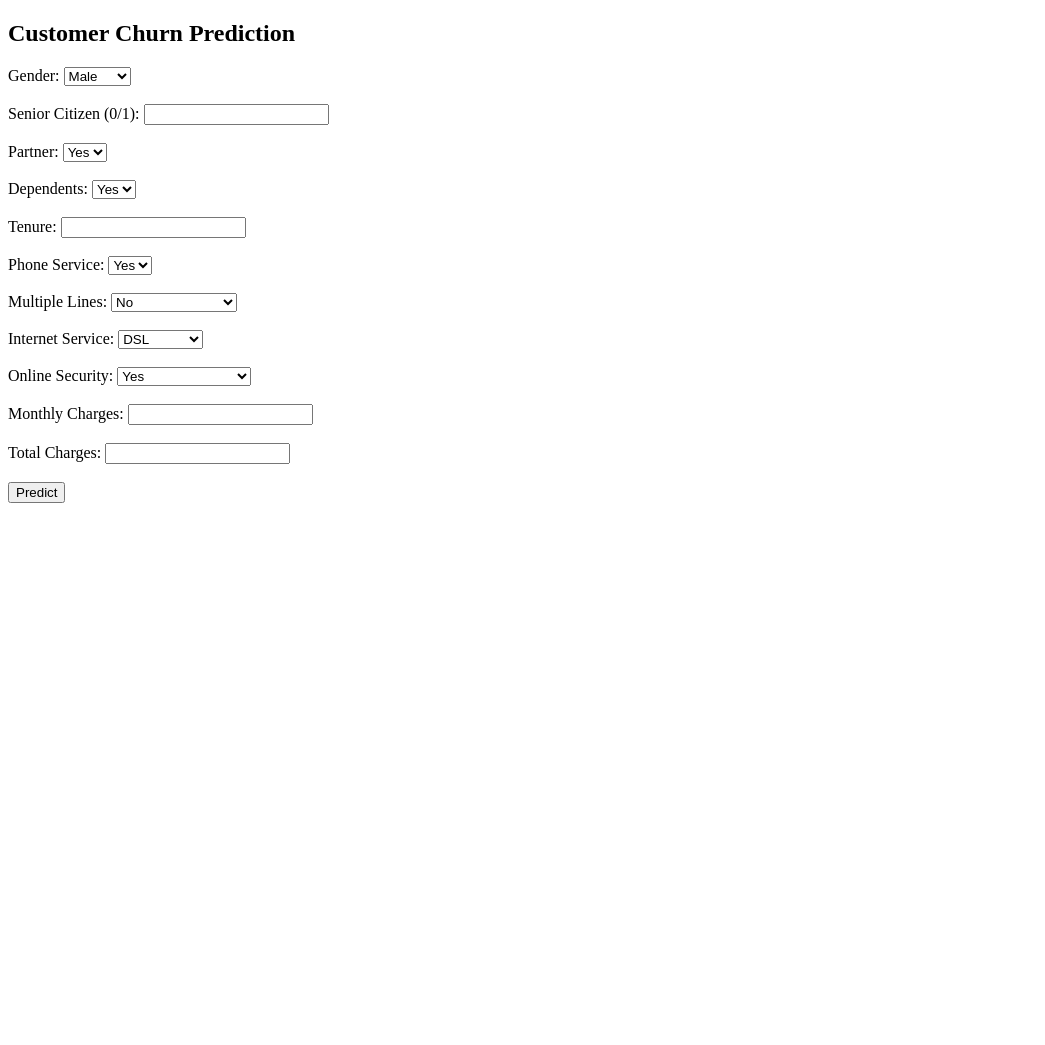
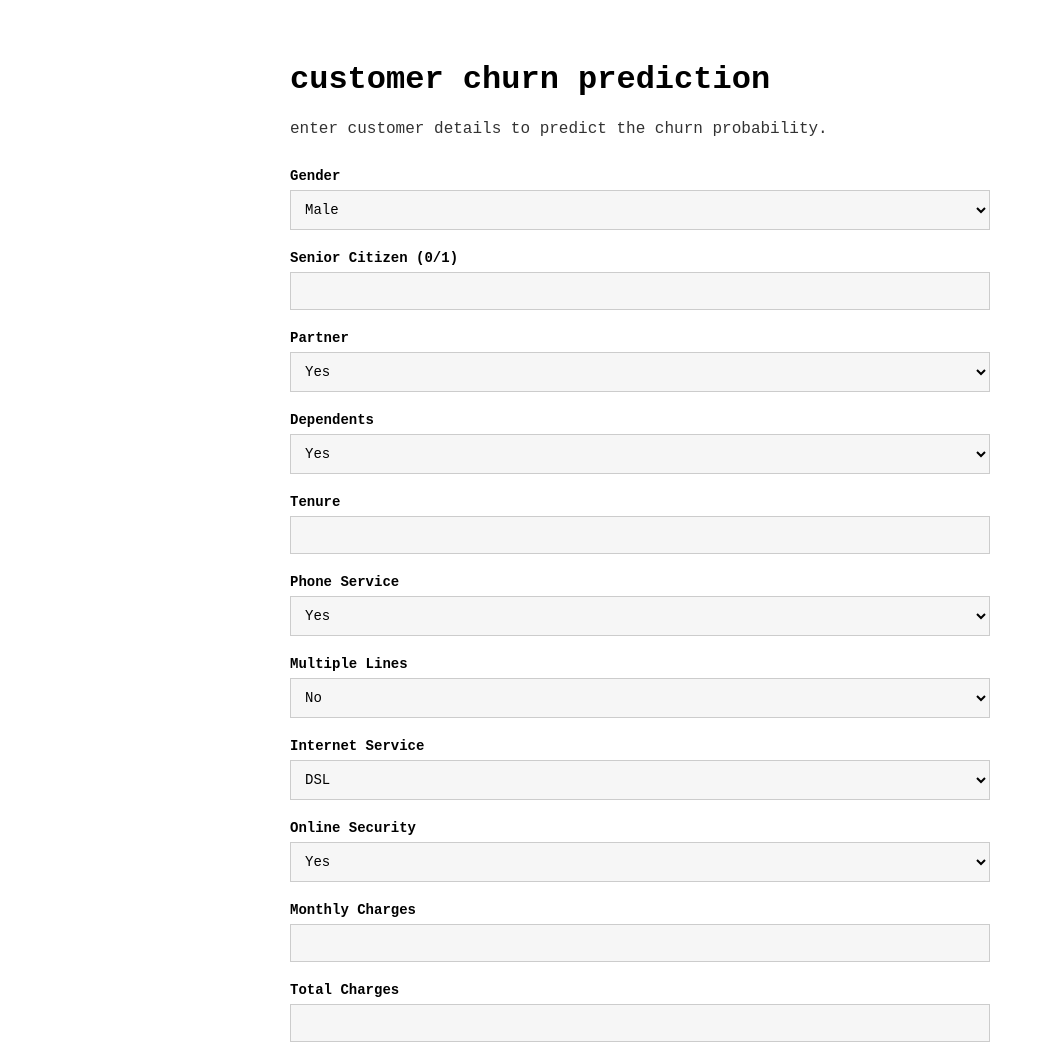
Before and after one commit to Abid1803/churner, a plain HTML site: page frontend/index.html in a window 1280 px wide. Shown: the top 1045 px of the page, without its empty margins (0-1045 px from the left). Before the commit the page ends 800 px from the top, so only its background shows below. Drawn offline with Linux system fonts and the light colour scheme; a web font is replaced by a local one.

Commit message:
UI update

```diff
--- a/frontend/index.html
+++ b/frontend/index.html
@@ -2,61 +2,105 @@
 <html>
 <head>
   <title>Churn Predictor</title>
+
+  <!-- Font -->
+  <link href="https://fonts.cdnfonts.com/css/jetbrains-mono-2" rel="stylesheet">
+
+  <!-- CSS -->
+  <link rel="stylesheet" href="style.css">
 </head>
 
 <body>
-  <h2>Customer Churn Prediction</h2>
+  <div class="container">
+
+    <h1>customer churn prediction</h1>
+    <p>enter customer details to predict the churn probability.</p>
 
     <form id="form">
-    <label>Gender:</label>
+
+      <div class="form-group">
+        <label>Gender</label>
         <select id="gender">
           <option>Male</option>
           <option>Female</option>
-    </select><br><br>
+        </select>
+      </div>
 
-    <label>Senior Citizen (0/1):</label>
-    <input type="number" id="SeniorCitizen"><br><br>
+      <div class="form-group">
+        <label>Senior Citizen (0/1)</label>
+        <input type="number" id="SeniorCitizen">
+      </div>
 
-    <label>Partner:</label>
-    <select id="Partner"><option>Yes</option><option>No</option></select><br><br>
+      <div class="form-group">
+        <label>Partner</label>
+        <select id="Partner"><option>Yes</option><option>No</option></select>
+      </div>
 
-    <label>Dependents:</label>
-    <select id="Dependents"><option>Yes</option><option>No</option></select><br><br>
+      <div class="form-group">
+        <label>Dependents</label>
+        <select id="Dependents"><option>Yes</option><option>No</option></select>
+      </div>
 
-    <label>Tenure:</label>
-    <input type="number" id="tenure"><br><br>
+      <div class="form-group">
+        <label>Tenure</label>
+        <input type="number" id="tenure">
+      </div>
 
-    <label>Phone Service:</label>
-    <select id="PhoneService"><option>Yes</option><option>No</option></select><br><br>
+      <div class="form-group">
+        <label>Phone Service</label>
+        <select id="PhoneService"><option>Yes</option><option>No</option></select>
+      </div>
 
-    <label>Multiple Lines:</label>
+      <div class="form-group">
+        <label>Multiple Lines</label>
         <select id="MultipleLines">
           <option>No</option>
           <option>Yes</option>
           <option>No phone service</option>
-    </select><br><br>
+        </select>
+      </div>
 
-    <label>Internet Service:</label>
+      <div class="form-group">
+        <label>Internet Service</label>
         <select id="InternetService">
           <option>DSL</option>
           <option>Fiber optic</option>
           <option>No</option>
-    </select><br><br>
+        </select>
+      </div>
 
-    <label>Online Security:</label>
-    <select id="OnlineSecurity"><option>Yes</option><option>No</option><option>No internet service</option></select><br><br>
+      <div class="form-group">
+        <label>Online Security</label>
+        <select id="OnlineSecurity">
+          <option>Yes</option>
+          <option>No</option>
+          <option>No internet service</option>
+        </select>
+      </div>
 
-    <label>Monthly Charges:</label>
-    <input type="number" id="MonthlyCharges"><br><br>
 
-    <label>Total Charges:</label>
-    <input type="number" id="TotalCharges"><br><br>
+      <div class="form-group">
+        <label>Monthly Charges</label>
+        <input type="number" id="MonthlyCharges">
+      </div>
+
+      <div class="form-group">
+        <label>Total Charges</label>
+        <input type="number" id="TotalCharges">
+      </div>
 
       <button type="button" onclick="predict()">Predict</button>
     </form>
 
     <h3 id="result"></h3>
 
+  </div>
+
+  <footer>
+      <a href="https://maxepoch.netlify.app">← By @ Mohammad Abid (maxEpoch)</a>
+  </footer>
+
   <script src="script.js"></script>
+
 </body>
 </html>
--- a/frontend/style.css
+++ b/frontend/style.css
@@ -1,16 +1,70 @@
+:root {
+    --bg-color: #ffffff;
+    --text-color: #000000;
+    --border-color: #ccc;
+}
+
 body {
-  font-family: Arial, sans-serif;
-  padding: 20px;
+    font-family: 'JetBrains Mono', monospace;
+    background-color: var(--bg-color);
+    color: var(--text-color);
+    margin: 0;
+    padding: 40px 20px;
 }
 
 .container {
-  display: flex;
-  flex-direction: column;
-  width: 250px;
+    max-width: 700px;
+    margin: auto;
 }
 
-input,
+h1 {
+    font-size: 2rem;
+    font-weight: 700;
+}
+
+p {
+    margin-bottom: 30px;
+    opacity: 0.8;
+}
+
+.form-group {
+    margin-bottom: 20px;
+    display: flex;
+    flex-direction: column;
+}
+
+label {
+    margin-bottom: 6px;
+    font-size: 14px;
+    font-weight: 600;
+}
+
+input, select {
+    padding: 10px;
+    border: 1px solid var(--border-color);
+    background: #f6f6f6;
+    font-family: inherit;
+    font-size: 14px;
+}
+
 button {
-  margin: 10px 0;
-  padding: 8px;
+    width: 100%;
+    margin-top: 20px;
+    padding: 12px;
+    background: #000;
+    color: #fff;
+    font-family: inherit;
+    border: none;
+    cursor: pointer;
 }
+
+button:hover {
+    opacity: 0.87;
+}
+
+#result {
+    margin-top: 25px;
+    font-size: 1rem;
+    font-weight: 600;
+    line-height: 1.5;
+}
```
Lines whose indentation alone changed are shown as unchanged.
